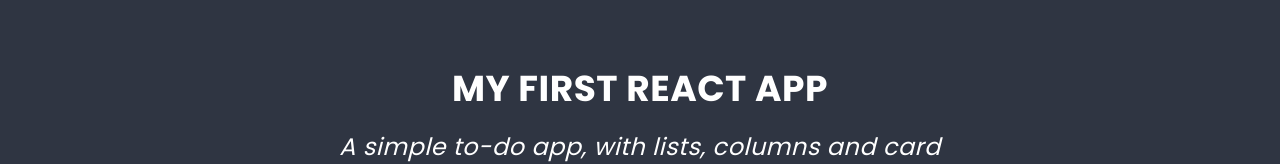
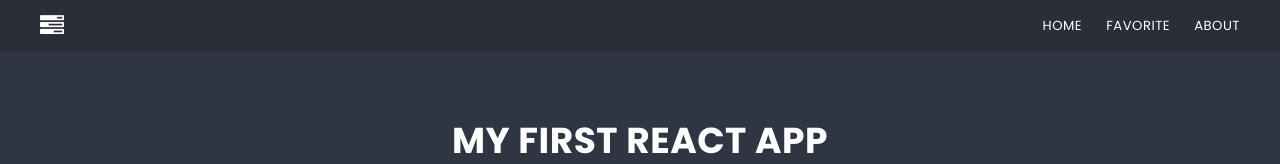
Before and after one commit to grzegorzrzeznikiewicz/react-app, a React (Create React App) app: page / in a window 1280 px wide. Shown: the top 164 px of the page. Built offline with nearby package versions, Linux system fonts and the light colour scheme.

Commit message:
Submodule 17.1 exercise 1: Add `NavBar` component with routing integration and apply `react-router-dom` throughout the app

```diff
--- a/package.json
+++ b/package.json
@@ -11,6 +11,7 @@
     "react": "^19.2.4",
     "react-dom": "^19.2.4",
     "react-redux": "8.1.2",
+    "react-router-dom": "^7.14.2",
     "react-scripts": "5.0.1",
     "redux": "4.2.1",
     "redux-devtools-extension": "2.13.9",
--- a/src/App.js
+++ b/src/App.js
@@ -1,15 +1,19 @@
-import Hero from './components/Hero/Hero'
+import NavBar from './components/NavBar/NavBar';
+import Hero from './components/Hero/Hero';
 import SearchForm from "./components/SearchForm/SearchForm";
 import List from "./components/List/List";
 import Container from "./components/Container/Container";
 
 const App = () => {
     return (
-        <Container>
-            <Hero/>
-            <SearchForm/>
-            <List/>
-        </Container>
+        <main>
+            <NavBar />
+            <Container>
+                <Hero/>
+                <SearchForm/>
+                <List/>
+            </Container>
+        </main>
     );
 };
 
--- /dev/null
+++ b/src/components/NavBar/NavBar.js
@@ -0,0 +1,21 @@
+import { NavLink } from 'react-router-dom';
+import styles from './NavBar.module.scss';
+
+const NavBar = () => {
+    return (
+        <nav className={styles.navBar}>
+            <div className={styles.wrapper}>
+                <NavLink to="/" className={styles.icon}>
+                    <i className="fa fa-tasks" />
+                </NavLink>
+                <ul className={styles.list}>
+                    <li><NavLink to="/">Home</NavLink></li>
+                    <li><NavLink to="/favorite">Favorite</NavLink></li>
+                    <li><NavLink to="/about">About</NavLink></li>
+                </ul>
+            </div>
+        </nav>
+    );
+};
+
+export default NavBar;
--- /dev/null
+++ b/src/components/NavBar/NavBar.module.scss
@@ -0,0 +1,47 @@
+@import '../../styles/settings.scss';
+
+.navBar {
+  background: darken($color-dark, 3%);
+  padding: $base-size ($base-size * 2);
+}
+
+.wrapper {
+  max-width: 1200px;
+  margin: 0 auto;
+  display: flex;
+  justify-content: space-between;
+  align-items: center;
+}
+
+.icon {
+  font-size: 24px;
+  color: $color-light;
+  text-decoration: none;
+  transition: $transition;
+
+  &:hover {
+    color: $color-warning;
+  }
+}
+
+.list {
+  display: flex;
+  list-style: none;
+  margin: 0;
+  padding: 0;
+
+  li {
+    margin-left: ($base-size * 2);
+  }
+
+  a {
+    color: $color-light;
+    text-decoration: none;
+    text-transform: uppercase;
+    transition: $transition;
+
+    &:hover {
+      color: $color-warning;
+    }
+  }
+}
--- a/src/index.js
+++ b/src/index.js
@@ -1,6 +1,7 @@
 import React from 'react';
 import ReactDOM from 'react-dom/client';
 import { Provider } from 'react-redux';
+import { BrowserRouter } from 'react-router-dom';
 import store from './redux/store'
 import App from './App';
 import './styles/normalize.scss';
@@ -11,7 +12,9 @@ const root = ReactDOM.createRoot(document.getElementById('root'));
 root.render(
     <React.StrictMode>
         <Provider store={store}>
-            <App />
+            <BrowserRouter>
+                <App />
+            </BrowserRouter>
         </Provider>
     </React.StrictMode>,
 );
```
